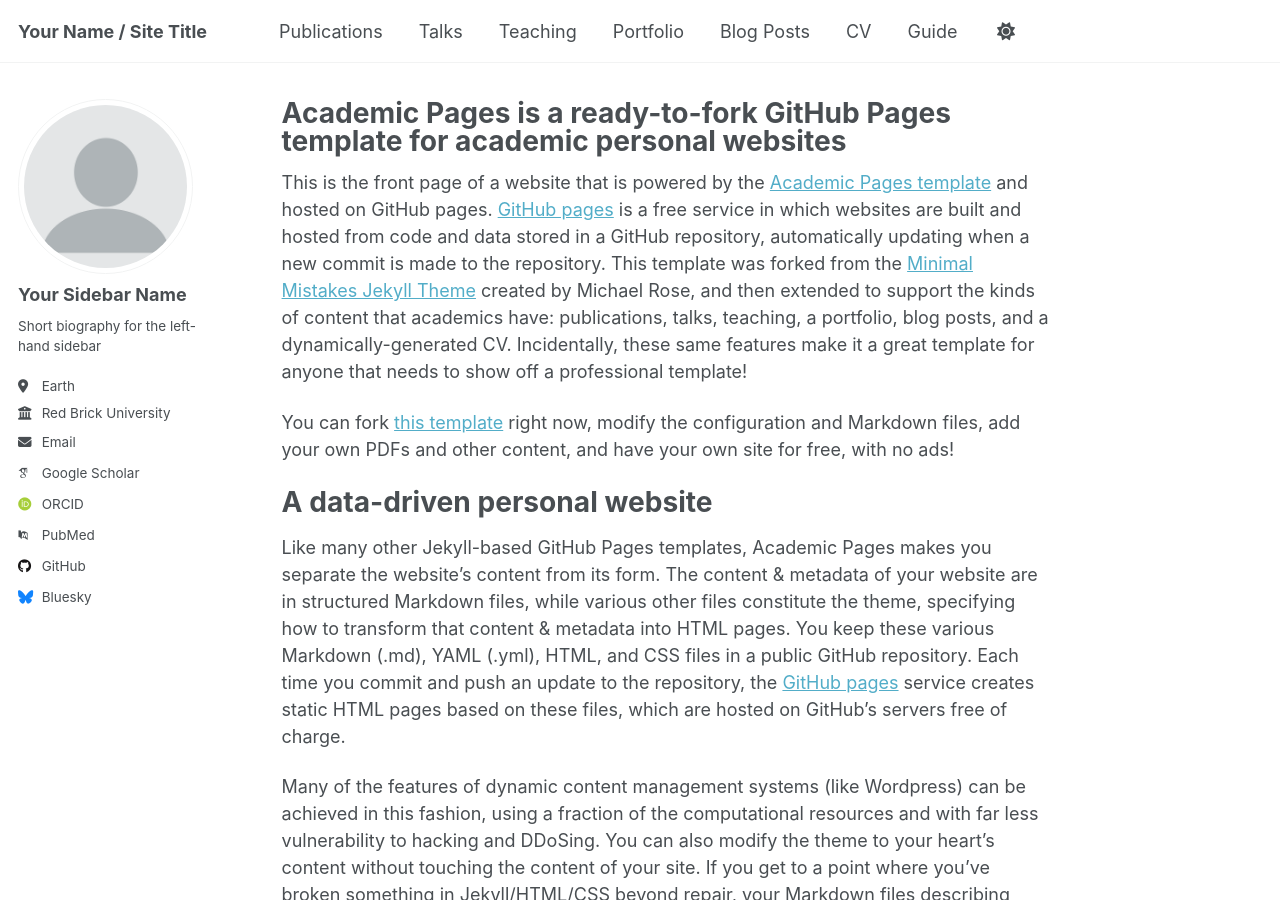
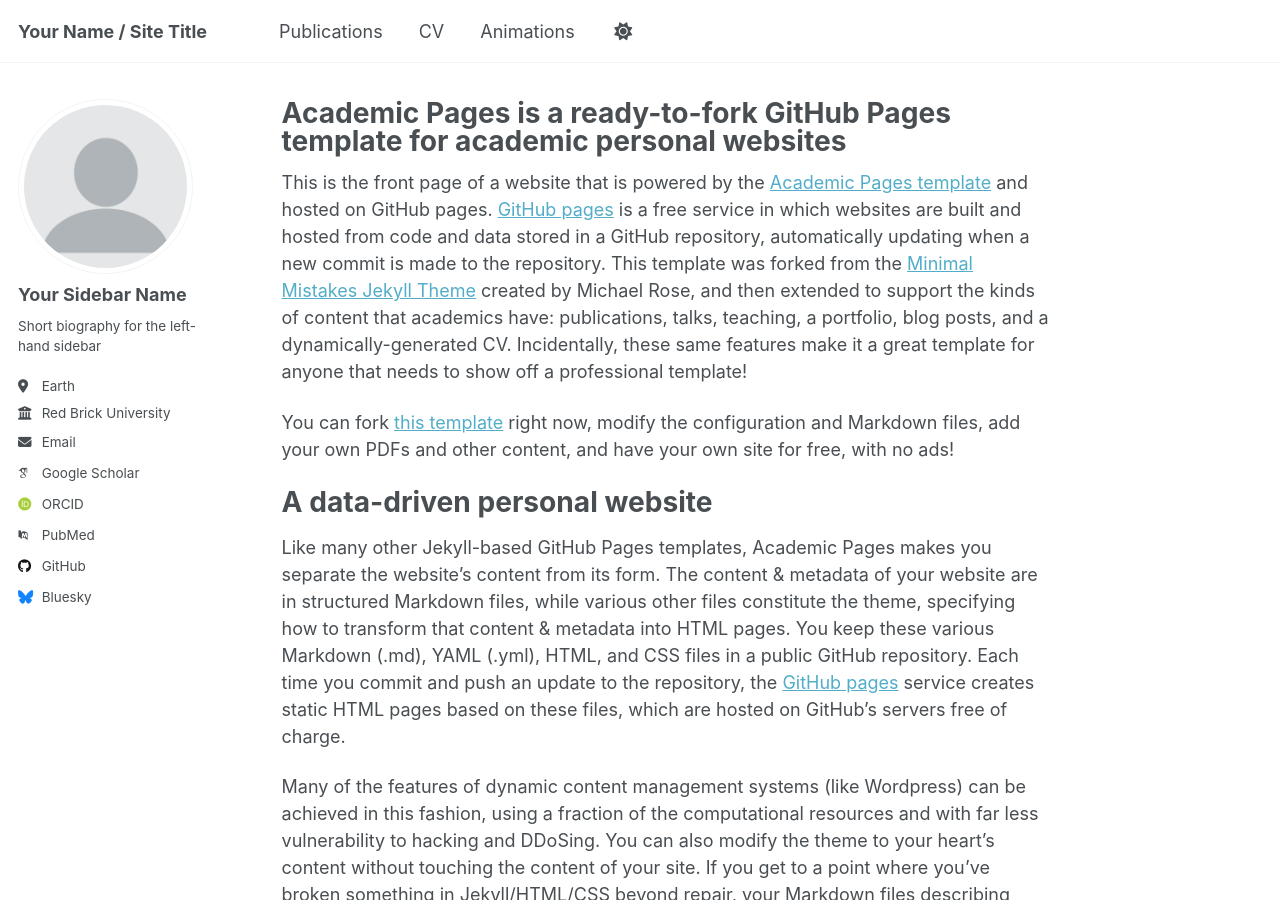
Before and after one commit to akruskie/akruskie.github.io, a Jekyll site: the page built from _pages/about.md, in a window 1280 px wide and 900 px high. Built offline with Jekyll 4.4.1, drawn with Linux system fonts in a browser that asks for light colours; some web fonts are replaced; a script that is not in the unit is left out; part of the change alters nothing that is shown.

Commit message:
Update navigation.yml

```diff
--- a/_data/navigation.yml
+++ b/_data/navigation.yml
@@ -11,17 +11,17 @@ main:
   - title: "Publications"
     url: /publications/
 
-  - title: "Talks"
-    url: /talks/
+  # - title: "Talks"
+  #   url: /talks/
 
-  - title: "Teaching"
-    url: /teaching/
+  # - title: "Teaching"
+  #   url: /teaching/
 
-  - title: "Portfolio"
-    url: /portfolio/
+  # - title: "Portfolio"
+  #   url: /portfolio/
 
-  - title: "Blog Posts"
-    url: /year-archive/
+  # - title: "Blog Posts"
+  #   url: /year-archive/
 
   - title: "CV"
     url: /cv/
@@ -29,5 +29,8 @@ main:
   # - title: "CV"
   #   url: /cv-json/
 
-  - title: "Guide"
-    url: /markdown/
+  - title: "Animations"
+    url: /animations/
+
+  # - title: "Guide"
+  #   url: /markdown/
```
